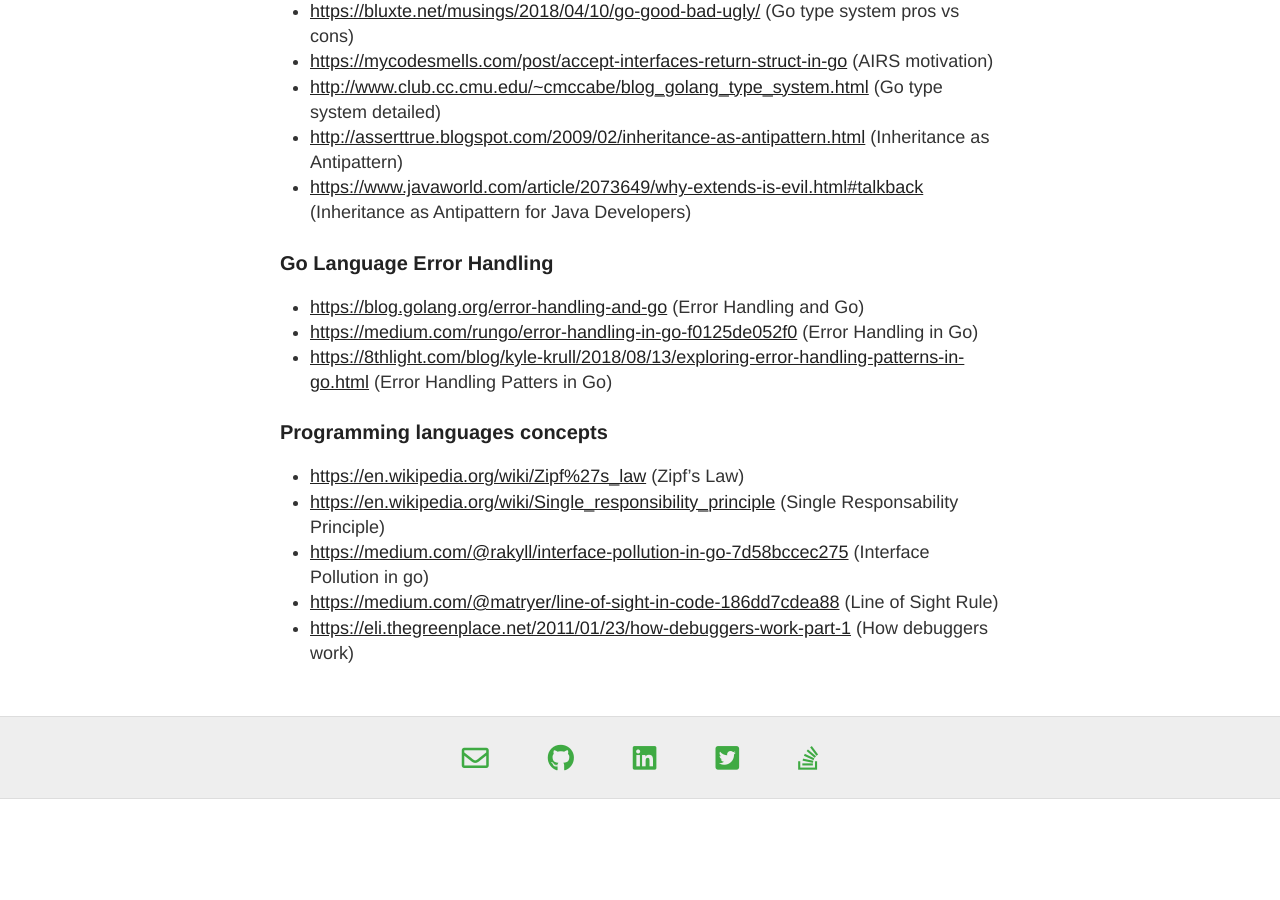
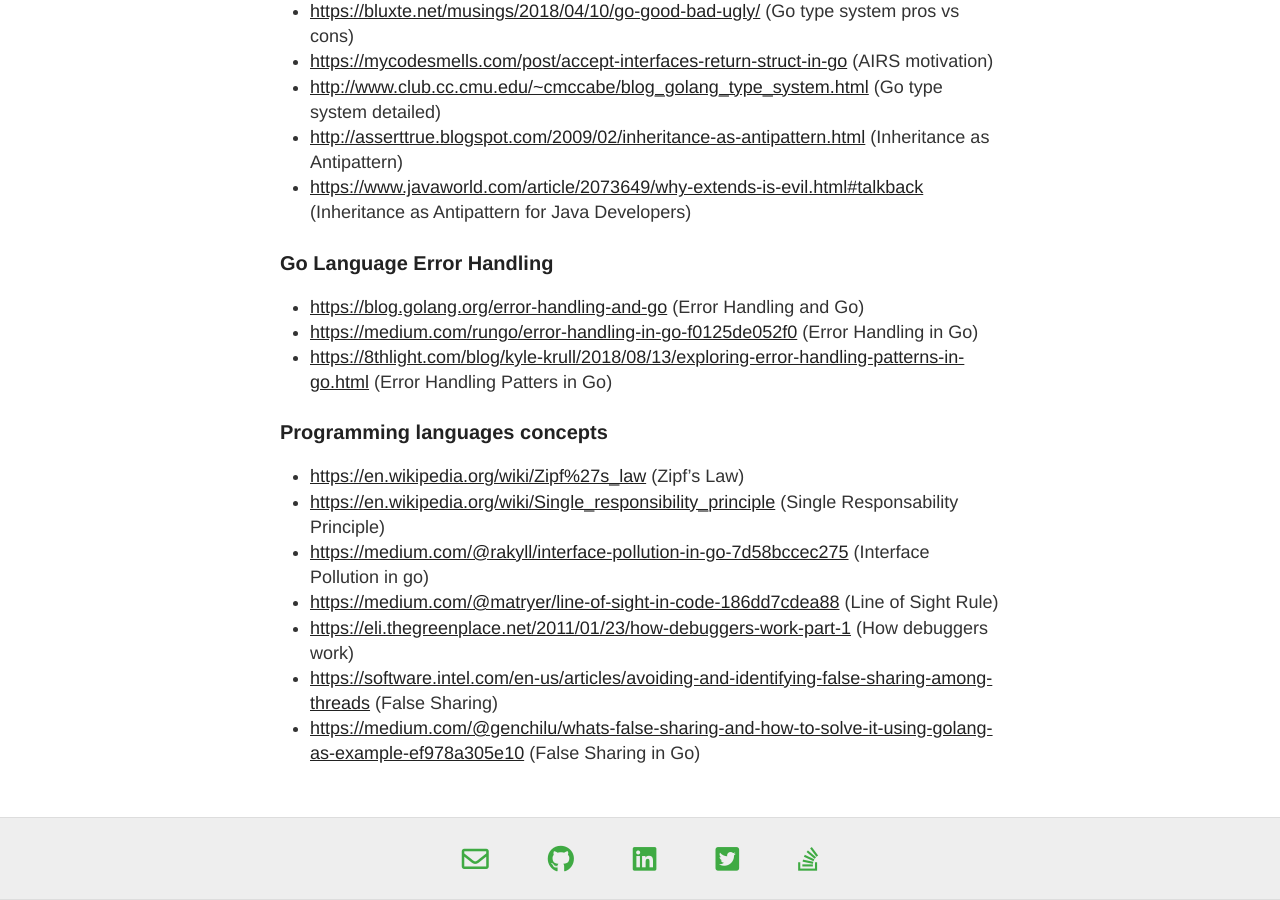
Before and after one commit to dariodip/dariodip.github.io, a Jekyll site: the page built from gows/goref2019.md, in a window 1280 px wide and 900 px high, scrolled down 1546 px. Built offline with Jekyll 4.4.1, drawn with Linux system fonts in a browser that asks for light colours; nearby versions of some CDN libraries; before the commit the page ends 2345 px from its top, so only the background shows below that.

Commit message:
Update goref2019.md

```diff
--- a/gows/goref2019.md
+++ b/gows/goref2019.md
@@ -68,3 +68,5 @@ tags: [go, golang, workshop, references]
 * <https://medium.com/@rakyll/interface-pollution-in-go-7d58bccec275> (Interface Pollution in go)
 * <https://medium.com/@matryer/line-of-sight-in-code-186dd7cdea88> (Line of Sight Rule)
 * <https://eli.thegreenplace.net/2011/01/23/how-debuggers-work-part-1> (How debuggers work)
+* <https://software.intel.com/en-us/articles/avoiding-and-identifying-false-sharing-among-threads> (False Sharing)
+* <https://medium.com/@genchilu/whats-false-sharing-and-how-to-solve-it-using-golang-as-example-ef978a305e10> (False Sharing in Go)
```
